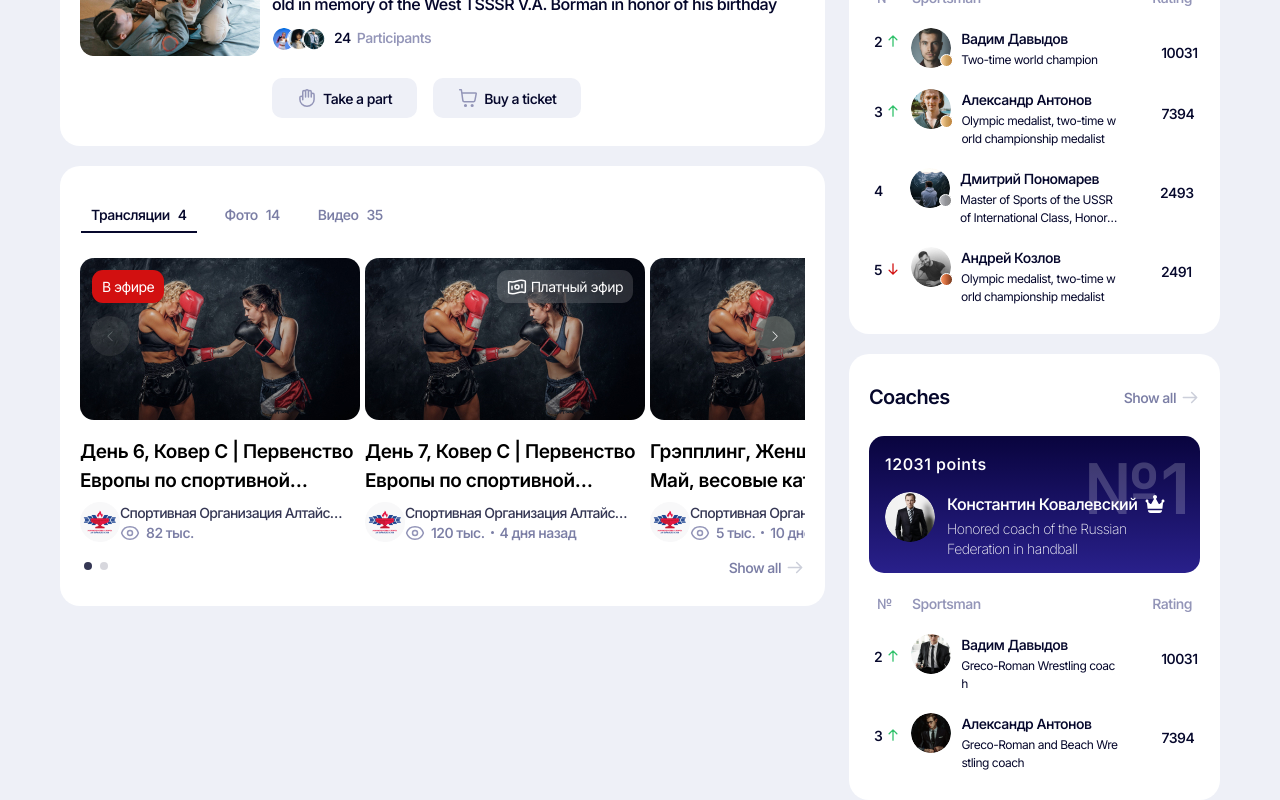
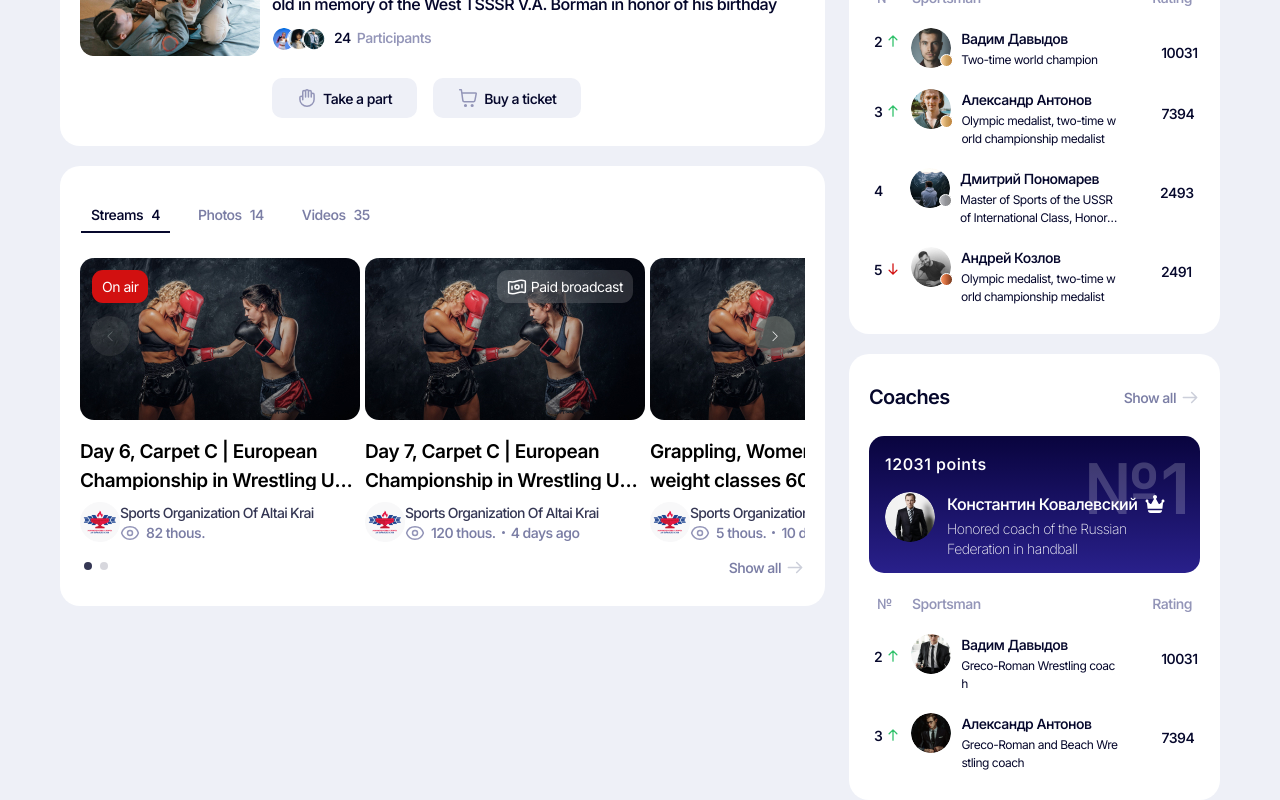
Before and after one commit to harry177/geex-landing, a React (Vite) app: page /organizations in a window 1280 px wide. Shown: the part 1195-1995 px from the top of the page. Built offline with nearby package versions, Linux system fonts and the light colour scheme.

Commit message:
feat: complete internazionalisation

```diff
--- a/public/locales/en/translations.json
+++ b/public/locales/en/translations.json
@@ -19,6 +19,7 @@
       "exit": "Exit"
     }
   },
+  "404_content": "There is nothing here: 404!",
   "forward_box": {
     "show_all": "Show all",
     "show_all_persons": "Show all"
@@ -205,5 +206,56 @@
         "title": "The last training session before the final handball match took place"
       }
     }
+  },
+  "media_section_frame": {
+    "tabs": {
+      "streams": "Streams",
+      "photos": "Photos",
+      "videos": "Videos"
+    }
+  },
+  "stream_section": {
+    "data": {
+      "1": {
+        "info_line": {
+          "1": "82 thous."
+        },
+        "title": "Day 6, Carpet C | European Championship in Wrestling U-23 | May 20-26, Baku (Azerbaijan)."
+      },
+      "2": {
+        "info_line": {
+          "1": "120 thous.",
+          "2": "4 days ago"
+        },
+        "title": "Day 7, Carpet C | European Championship in Wrestling U-23 | May 20-26, Baku (Azerbaijan)."
+      },
+      "3": {
+        "info_line": {
+          "1": "5 thous.",
+          "2": "10 days ago"
+        },
+        "title": "Grappling, Women | 2024 May, weight classes 60-80"
+      }
+    },
+    "banner": {
+      "current": "On air",
+      "paid": "Paid broadcast"
+    }
+  },
+  "video_section": {
+    "data": {
+      "1": {
+        "banner": "4.1 thous."
+      },
+      "2": {
+        "banner": "392"
+      },
+      "3": {
+        "banner": "72.8 thous."
+      },
+      "4": {
+        "banner": "5"
+      }
+    }
   }
 }
--- a/src/App.tsx
+++ b/src/App.tsx
@@ -1,15 +1,18 @@
 import { Routes, Route } from "react-router-dom";
+import { useTranslation } from "react-i18next";
 import { HomePage } from "./pages/HomePage/HomePage";
 import { BaseLayout } from "./components/BaseLayoout/BaseLayout";
 import "./App.scss";
 
 function App() {
+  const { t } = useTranslation();
+
   return (
     <Routes>
       <Route path="/" element={<BaseLayout />}>
         <Route path="/organizations" element={<HomePage />} />
-        <Route path="/" element={<p>There is nothing here: 404!</p>} />
-        <Route path="*" element={<p>There is nothing here: 404!</p>} />
+        <Route path="/" element={<p>{t("404_content")}</p>} />
+        <Route path="*" element={<p>{t("404_content")}</p>} />
       </Route>
     </Routes>
   );
--- a/src/components/CarouselStreamItem/CarouselStreamItem.tsx
+++ b/src/components/CarouselStreamItem/CarouselStreamItem.tsx
@@ -1,3 +1,4 @@
+import { useTranslation } from "react-i18next";
 import { CarouselDataTypes } from "../Carousel/Carousel";
 import { DotInfoLine } from "../ui/DotInfoLine/DotInfoLine";
 import { Flex } from "../ui/Flex/Flex";
@@ -9,6 +10,8 @@ export const CarouselStreamItem = ({
   banner,
   company,
 }: CarouselDataTypes) => {
+  const { t } = useTranslation();
+
   return (
     <article className="carousel__stream-item gap-14">
       <div>
@@ -24,15 +27,24 @@ export const CarouselStreamItem = ({
             }`}
           >
             {banner === "paid" && <img src="banknote.svg"></img>}
-            {banner === "current" ? "В эфире" : "Платный эфир"}
+            {banner === "current"
+              ? t("stream_section.banner.current")
+              : t("stream_section.banner.paid")}
           </Flex>
         )}
       </div>
-      <div className="carousel__stream-item__title-box">{title}</div>
+      <div className="carousel__stream-item__title-box">
+        {title && t(title)}
+      </div>
       <Flex>
-        <img src={company?.image} className="carousel-item__company-image"></img>
+        <img
+          src={company?.image}
+          className="carousel-item__company-image"
+        ></img>
         <Flex column>
-          <div className="carousel-item__company-name">{company?.name}</div>
+          <div className="carousel-item__company-name">
+            {company && t(company.name)}
+          </div>
           <DotInfoLine
             data={[
               {
--- a/src/components/CarouselVideoItem/CarouselVideoItem.tsx
+++ b/src/components/CarouselVideoItem/CarouselVideoItem.tsx
@@ -1,8 +1,14 @@
+import { useTranslation } from "react-i18next";
 import { CarouselDataTypes } from "../Carousel/Carousel";
 import { Flex } from "../ui/Flex/Flex";
 import "./carousel-video-item.scss";
 
-export const CarouselVideoItem = ({ image, bannerDetails }: CarouselDataTypes) => {
+export const CarouselVideoItem = ({
+  image,
+  bannerDetails,
+}: CarouselDataTypes) => {
+  const { t } = useTranslation();
+
   return (
     <article className="carousel__video-item gap-14">
       <div>
@@ -19,7 +25,7 @@ export const CarouselVideoItem = ({ image, bannerDetails }: CarouselDataTypes) =
             className={`video-item__watch-banner gap-4`}
           >
             {<img src="white-eye-icon.svg"></img>}
-            {bannerDetails.watch}
+            {t(bannerDetails.watch)}
           </Flex>
         )}
         {bannerDetails?.time && (
--- a/src/components/MediaSectionFrame/MediaSectionFrame.tsx
+++ b/src/components/MediaSectionFrame/MediaSectionFrame.tsx
@@ -1,4 +1,5 @@
 import { useState } from "react";
+import { useTranslation } from "react-i18next";
 import { Flex } from "../ui/Flex/Flex";
 import { TabButton } from "../ui/TabButton/TabButton";
 import { StreamSection } from "../sections/StreamSection/StreamSection";
@@ -6,16 +7,18 @@ import { PhotoSection } from "../sections/PhotoSection/PhotoSection";
 import { VideoSection } from "../sections/VideoSection/VideoSection";
 
 export const MediaSectionFrame = () => {
-  const [activeTab, setActiveTab] = useState("Трансляции");
+  const [activeTab, setActiveTab] = useState("media_section_frame.tabs.streams");
+
+  const { t } = useTranslation();
 
   const handleTabClick = (tabItem: string) => {
     setActiveTab(tabItem);
   };
 
   const mediaTabs = [
-    { name: "Трансляции", amount: 4, component: <StreamSection /> },
-    { name: "Фото", amount: 14, component: <PhotoSection /> },
-    { name: "Видео", amount: 35, component: <VideoSection /> },
+    { name: "media_section_frame.tabs.streams", amount: 4, component: <StreamSection /> },
+    { name: "media_section_frame.tabs.photos", amount: 14, component: <PhotoSection /> },
+    { name: "media_section_frame.tabs.videos", amount: 35, component: <VideoSection /> },
   ];
 
   return (
@@ -25,7 +28,7 @@ export const MediaSectionFrame = () => {
           {mediaTabs.map((tab, index) => (
             <TabButton
               key={index}
-              name={tab.name}
+              name={t(tab.name)}
               amount={tab.amount}
               isActive={activeTab === tab.name}
               onClick={() => handleTabClick(tab.name)}
--- a/src/components/sections/StreamSection/data.ts
+++ b/src/components/sections/StreamSection/data.ts
@@ -5,35 +5,35 @@ export const carouselStreamData: CarouselDataTypes[] = [
   {
     image: "carousel-image.jpg",
     title:
-      "День 6, Ковер C | Первенство Европы по спортивной борьбе U-23| 20-26 мая, Баку (Азербайджан).",
+      "stream_section.data.1.title",
     banner: "current",
     company: {
       image: "profile-logo.png",
-      name: "Спортивная Организация Алтайского Края",
-      watchers: "82 тыс.",
+      name: "organization_title",
+      watchers: "stream_section.data.1.info_line.1",
       date: "",
     },
   },
   {
     image: "carousel-image.jpg",
     title:
-      "День 7, Ковер C | Первенство Европы по спортивной борьбе U-23| 20-26 мая, Баку (Азербайджан).",
+      "stream_section.data.2.title",
     banner: "paid",
     company: {
       image: "profile-logo.png",
-      name: "Спортивная Организация Алтайского Края",
-      watchers: "120 тыс.",
-      date: "4 дня назад",
+      name: "organization_title",
+      watchers: "stream_section.data.2.info_line.1",
+      date: "stream_section.data.2.info_line.2",
     },
   },
   {
     image: "carousel-image.jpg",
-    title: "Грэпплинг, Женщины | 2024 Май, весовые категории 60-80",
+    title: "stream_section.data.3.title",
     company: {
       image: "profile-logo.png",
-      name: "Спортивная Организация Алтайского Края",
-      watchers: "5 тыс.",
-      date: "10 дней назад",
+      name: "organization_title",
+      watchers: "stream_section.data.3.info_line.1",
+      date: "stream_section.data.3.info_line.2",
     },
   },
 ];
--- a/src/components/sections/VideoSection/data.ts
+++ b/src/components/sections/VideoSection/data.ts
@@ -5,7 +5,7 @@ export const carouselVideoData: CarouselDataTypes[] = [
     image: "videos/video-picture-11.jpg",
     banner: "video",
     bannerDetails: {
-      watch: "4.1 тыс.",
+      watch: "video_section.data.1.banner",
       time: "04:15",
     },
   },
@@ -13,7 +13,7 @@ export const carouselVideoData: CarouselDataTypes[] = [
     image: "videos/video-picture-2.webp",
     banner: "video",
     bannerDetails: {
-      watch: "392",
+      watch: "video_section.data.2.banner",
       time: "03:10",
     },
   },
@@ -21,7 +21,7 @@ export const carouselVideoData: CarouselDataTypes[] = [
     image: "videos/video-picture-3.webp",
     banner: "video",
     bannerDetails: {
-      watch: "72.8 тыс.",
+      watch: "video_section.data.3.banner",
       time: "02:01",
     },
   },
@@ -29,7 +29,7 @@ export const carouselVideoData: CarouselDataTypes[] = [
     image: "videos/video-picture-4.webp",
     banner: "video",
     bannerDetails: {
-      watch: "5",
+      watch: "video_section.data.4.banner",
       time: "00:56",
     },
   },
```
Also changed, not shown: public/locales/de/translations.json (+52 -0 lines), public/locales/ru/translations.json (+52 -0 lines).
